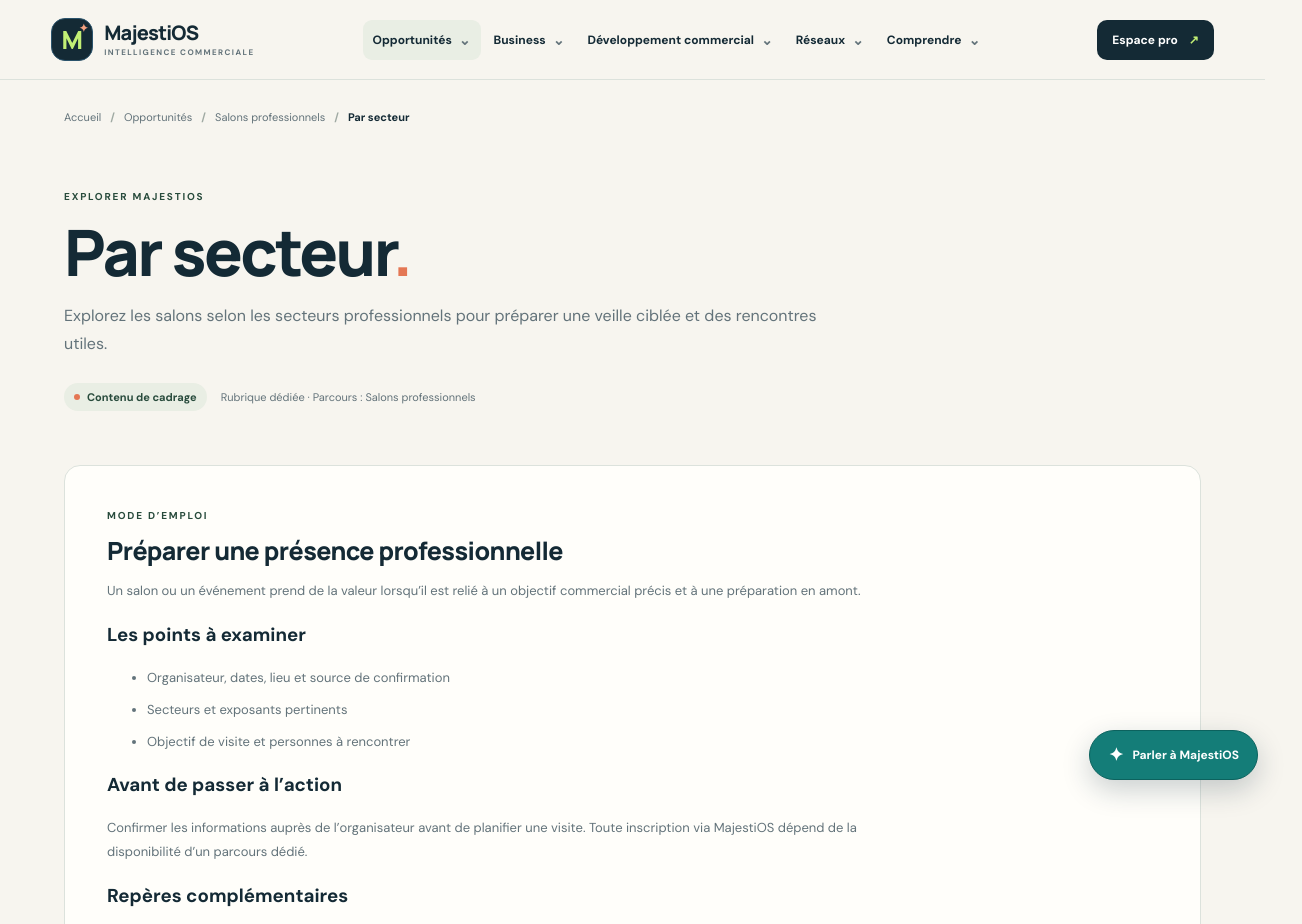
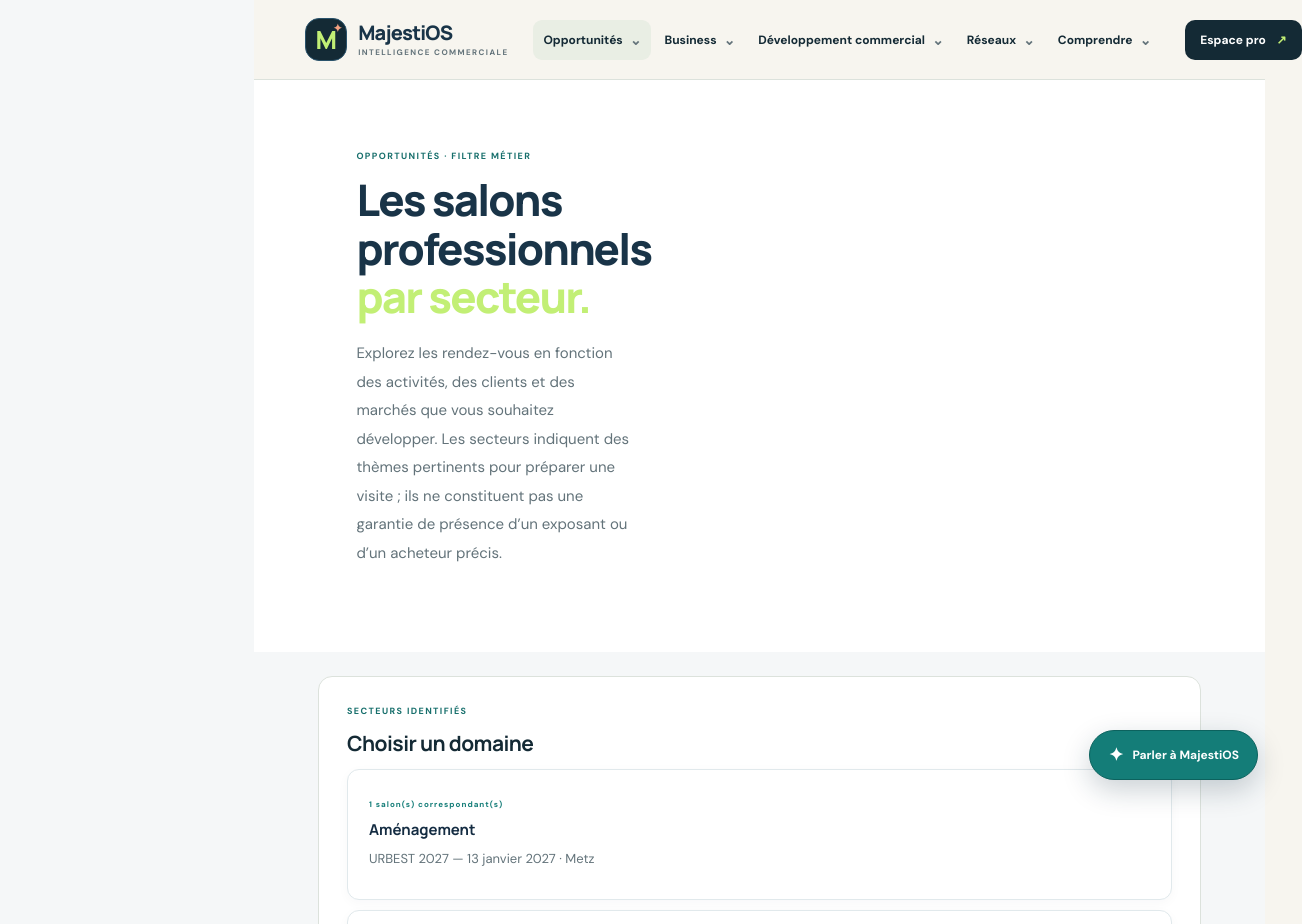
Before and after one commit to Chexpeer/Majestios, a Next.js app: page /opportunites/salons/secteur in a window 1280 px wide. Shown: the top 924 px of the page, 1302 px wide, since content can reach past the window. Built offline with nearby package versions, Linux system fonts and the light colour scheme.

Commit message:
Rendre la rubrique des salons par secteur exploitable

```diff
--- a/src/app/opportunites/salons/secteur/page.tsx
+++ b/src/app/opportunites/salons/secteur/page.tsx
@@ -1,7 +1,37 @@
-import SiteHub from "@/components/site-hub";
+import Link from "next/link";
+import PublicHeader from "@/components/public-header";
+import { salonEvents } from "@/data/salon-events";
 
-export const metadata = { title: "Salons professionnels par secteur — MajestiOS", description: "Explorez les salons selon les secteurs professionnels pour préparer une veille ciblée et des rencontres utiles." };
+export const metadata = {
+  title: "Salons professionnels par secteur — MajestiOS",
+  description: "Explorer les salons par secteur professionnel et préparer une veille ciblée."
+};
+
+function formatDate(value: string) {
+  return new Intl.DateTimeFormat("fr-FR", { day: "numeric", month: "long", year: "numeric", timeZone: "Europe/Paris" }).format(new Date(value));
+}
 
 export default function Page() {
-  return <SiteHub pathname="/opportunites/salons/secteur" intro="Explorez les salons selon les secteurs professionnels pour préparer une veille ciblée et des rencontres utiles." checklist={["Choisir le secteur correspondant à l’activité recherchée.","Vérifier l’événement auprès de son organisateur officiel.","Relier chaque visite à des objectifs commerciaux concrets."]} />;
+  const sectors = [...new Set(salonEvents.flatMap((event) => event.sectors))].sort((a, b) => a.localeCompare(b, "fr"));
+  return <main className="public-site concept-page">
+    <PublicHeader />
+    <section className="how-section concept-hero"><div>
+      <span className="section-label">OPPORTUNITÉS · FILTRE MÉTIER</span>
+      <h1>Les salons professionnels <em>par secteur.</em></h1>
+      <p>Explorez les rendez-vous en fonction des activités, des clients et des marchés que vous souhaitez développer. Les secteurs indiquent des thèmes pertinents pour préparer une visite ; ils ne constituent pas une garantie de présence d’un exposant ou d’un acheteur précis.</p>
+    </div></section>
+    <section className="concept-principles">
+      <span className="section-label">SECTEURS IDENTIFIÉS</span><h2>Choisir un domaine</h2>
+      <div className="results-list">{sectors.map((sector) => {
+        const events = salonEvents.filter((event) => event.sectors.includes(sector)).sort((a, b) => a.startDate.localeCompare(b.startDate));
+        return <article className="result-card" key={sector}>
+          <div className="result-main"><span className="result-category">{events.length} salon(s) correspondant(s)</span><h3>{sector}</h3>
+            {events.map((event) => <p key={event.slug}><Link href={`/opportunites/salons/${event.slug}`}>{event.title}</Link> — {formatDate(event.startDate)} · {event.city}</p>)}
+          </div>
+        </article>;
+      })}</div>
+      <p><Link href="/opportunites/salons/calendrier">Consulter le calendrier complet →</Link></p>
+    </section>
+    <footer className="public-footer"><Link className="footer-brand" href="/">MajestiOS</Link><Link href="/opportunites/salons">Salons professionnels</Link><Link href="/faq">FAQ</Link></footer>
+  </main>;
 }
```
